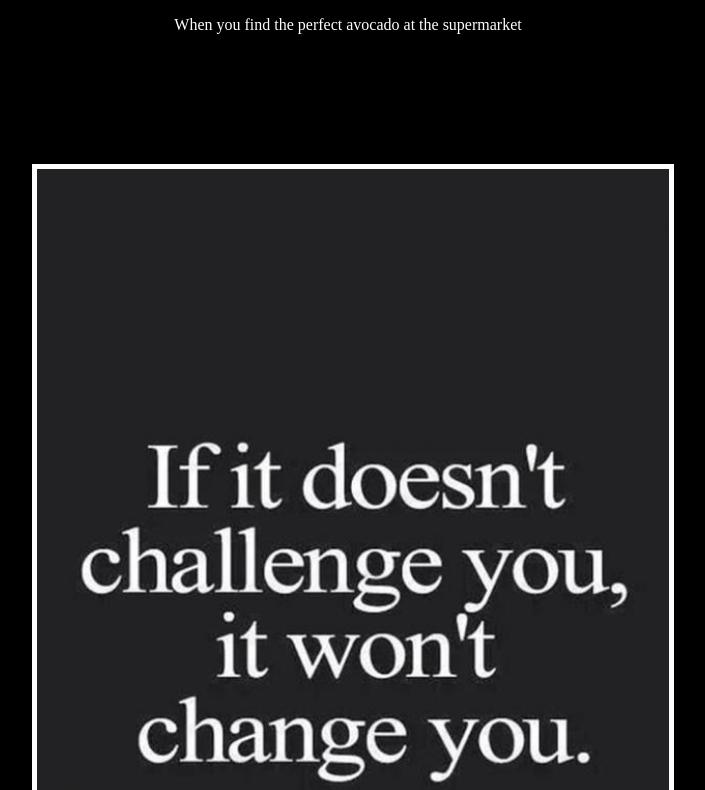
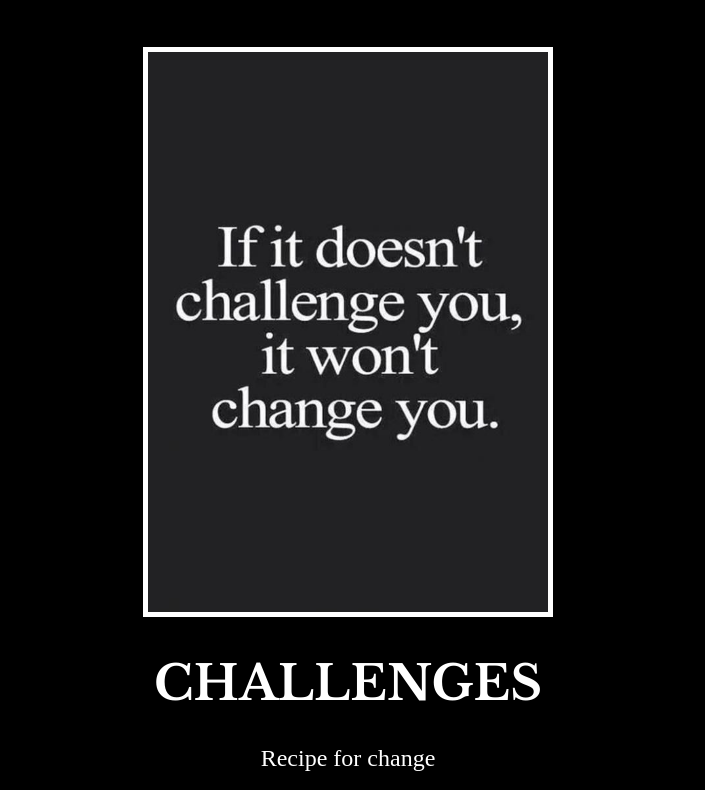
Before and after one commit to osazuwamatthewogbebor/mememotivationsite, a plain HTML site: page index.html in a window 1280 px wide. Shown: the part 655-1445 px from the top of the page, without its empty margins (292-997 px from the left). Drawn offline with nearby package versions, Linux system fonts and the light colour scheme.

Commit message:
Update web.css

```diff
--- a/web.css
+++ b/web.css
@@ -9,11 +9,12 @@ h1 {
 }
 img {
     border: 5px solid white;
-    width: 100%;
+    width: 400px;
 }
 p {
     text-align: center;
     color: white;
+    font-size: x-large;
 }
 div {
     width: 50%;
```
